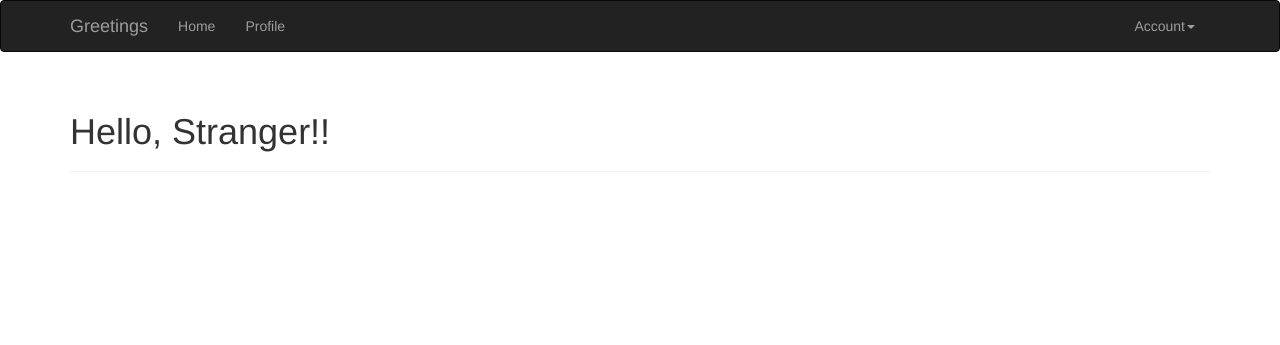
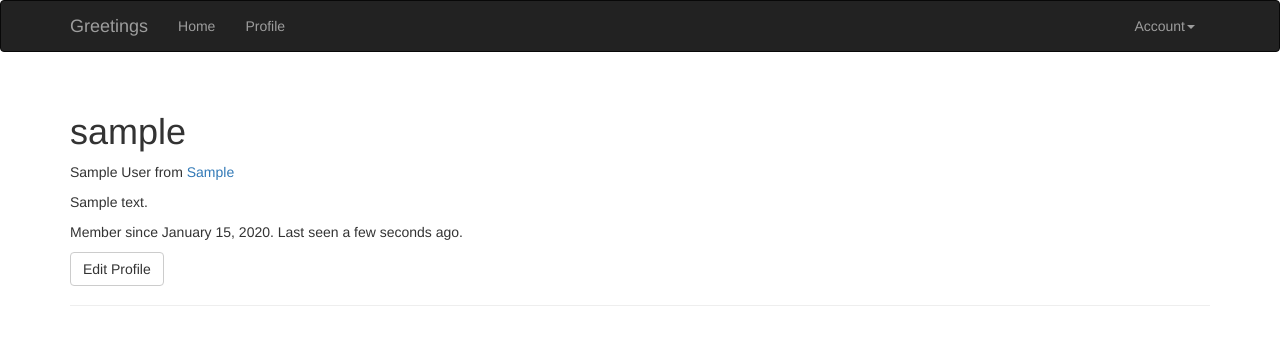
Before and after one commit to byronlove-lace/bullpen-blog, a Flask app: a page that uses app/templates/user.html in a window 1280 px wide. Shown: the top 345 px of the page. Run offline with Flask 3, Linux system fonts and the light colour scheme; a user stored in the database is signed in; tables that the repository leaves empty hold one stand-in row (values such as "Sample post"); some libraries are stand-ins or nearby versions.

Commit message:
Added user profile page.

```diff
--- a/app/templates/user.html
+++ b/app/templates/user.html
@@ -1,15 +1,49 @@
 {% extends "base.html" %}
 
-{% block title %}Greetings{% endblock %}
+{% block title %}Flasky - {{ user.username}}{% endblock %}
 
-{% block content %}
-<div class="container">
+{% block page_content %}
   <div class="page-header">
-    {% if name %}
-    <h1>Hello, {{ name|upper }}!!</h1>
-    {% else %}
-    <h1>Hello, Stranger!!</h1>
+    <h1>{{ user.username}}</h1>
+    {% if user.name or user.location %}
+      <p>
+        {% if user.name %}
+          {{ user.name }}
+        {% endif %}
+        {% if user.location %}
+          from <a href="http://maps.google.com/?q={{ user.location }}">
+            {{ user.location }}
+          </a>
+        {% endif %}
+      </p>
     {% endif %}
+    {% if current_user.is_administrator() %}
+    <p>
+      <a href="mailto:{{ user.email }}">
+        {{ user.about_me}}
+      </a>
+    </p>
+    {% endif %}
+    {% if user.about_me %}
+      <p>
+        {{ user.about_me }}
+      </p>
+    {% endif %}
+    <p>
+      Member since {{ moment(user.member_since).format('LL') }}.
+      Last seen {{ moment(user.last_seen).fromNow() }}.
+    </p>
+    <p>
+      {% if user == current_user %}
+        <a class="btn btn-default" href="{{ url_for('.edit_profile') }}">
+          Edit Profile
+        </a>
+      {% endif %}
+    </p>
   </div>
-</div>
 {% endblock %}
+
+{% block scripts %}
+  {{ super() }}
+  {{ moment.include_moment() }}
+{% endblock %}
```
